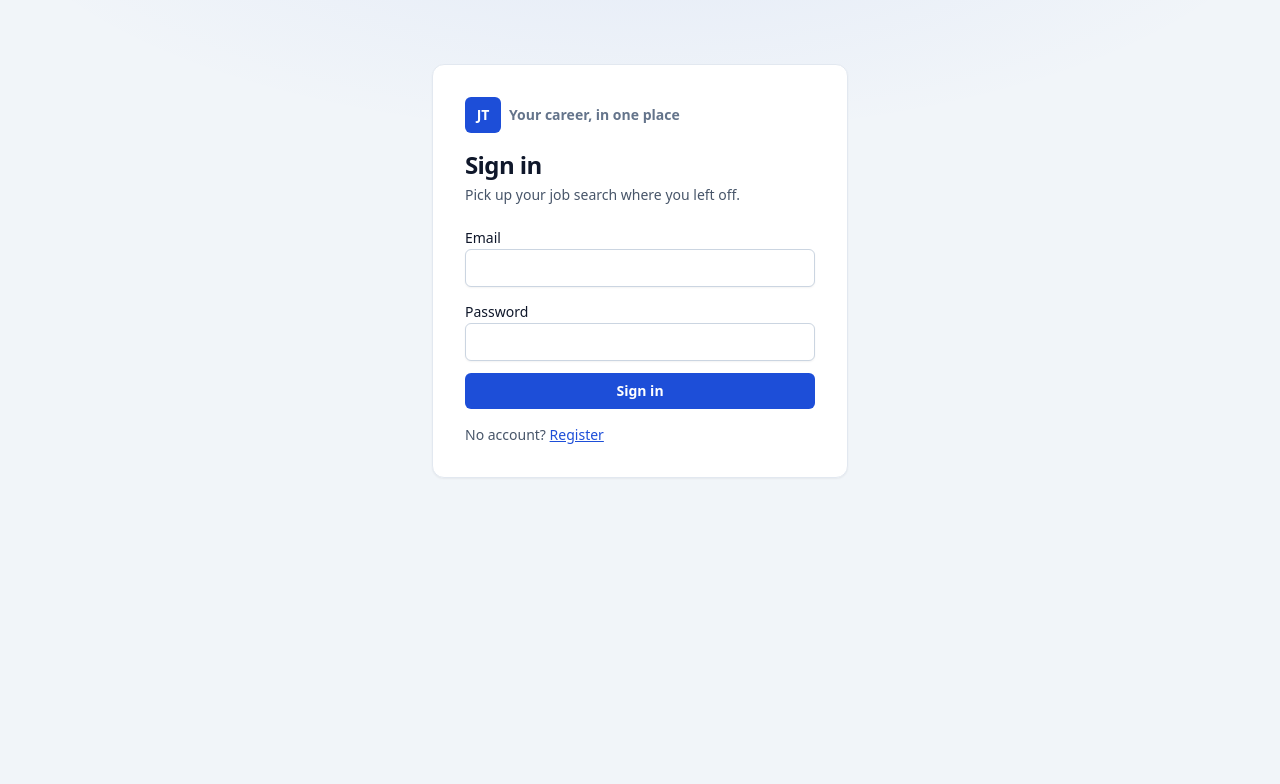
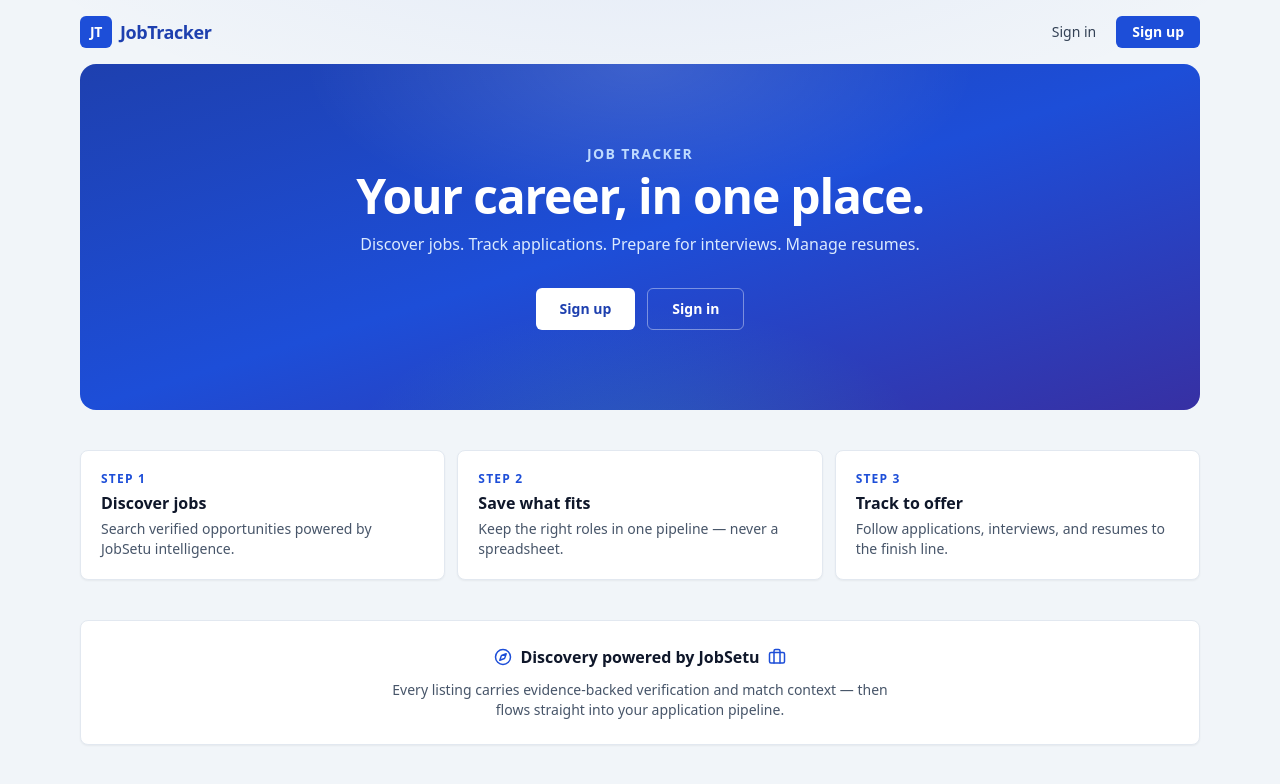
Before and after one commit to AbhiramMandala/job-tracker, a React (Vite) app in the folder frontend/: page / in a window 1280 px wide. Before the commit this address led to /login. Shown: the top 784 px of the page. Built offline with nearby package versions, Linux system fonts and the light colour scheme; no server answers.

Commit message:
feat: public landing, sign-in/up routing, logout to home

```diff
--- a/frontend/src/App.tsx
+++ b/frontend/src/App.tsx
@@ -4,6 +4,7 @@ import { AuthProvider, useAuth } from "./hooks/useAuth";
 import { Layout } from "./components/Layout";
 import { Spinner } from "./components/ui";
 import { LoginPage, RegisterPage } from "./pages/Auth";
+import { PublicHomePage } from "./pages/PublicHome";
 import { HomePage } from "./pages/Home";
 import { ApplicationsPage } from "./pages/Applications";
 import { ApplicationDetailPage } from "./pages/ApplicationDetail";
@@ -17,7 +18,7 @@ function RequireAuth({ children }: { children: JSX.Element }) {
   const { user, loading } = useAuth();
   const location = useLocation();
   if (loading) return <Spinner />;
-  if (!user) return <Navigate to="/login" state={{ from: location.pathname }} replace />;
+  if (!user) return <Navigate to="/sign-in" state={{ from: location.pathname }} replace />;
   return children;
 }
 
@@ -32,8 +33,11 @@ function Shell() {
 
   return (
     <Routes>
-      <Route path="/login" element={<LoginPage />} />
-      <Route path="/register" element={<RegisterPage />} />
+      <Route path="/" element={<PublicHomePage />} />
+      <Route path="/sign-in" element={<LoginPage />} />
+      <Route path="/sign-up" element={<RegisterPage />} />
+      <Route path="/login" element={<Navigate to="/sign-in" replace />} />
+      <Route path="/register" element={<Navigate to="/sign-up" replace />} />
       <Route
         path="/*"
         element={
--- a/frontend/src/components/Layout.tsx
+++ b/frontend/src/components/Layout.tsx
@@ -30,7 +30,7 @@ export function Layout({ children, toast }: { children: ReactNode; toast: string
 
   const onLogout = async () => {
     await logout();
-    navigate("/login");
+    navigate("/");
   };
 
   return (
--- a/frontend/src/pages/Auth.tsx
+++ b/frontend/src/pages/Auth.tsx
@@ -53,7 +53,7 @@ export function LoginPage() {
           </button>
         </form>
         <p className="mt-4 text-sm text-slate-600">
-          No account? <Link to="/register" className="font-medium text-blue-700 underline">Register</Link>
+          No account? <Link to="/sign-up" className="font-medium text-blue-700 underline">Register</Link>
         </p>
       </div>
     </div>
@@ -119,7 +119,7 @@ export function RegisterPage() {
           </button>
         </form>
         <p className="mt-4 text-sm text-slate-600">
-          Have an account? <Link to="/login" className="font-medium text-blue-700 underline">Sign in</Link>
+          Have an account? <Link to="/sign-in" className="font-medium text-blue-700 underline">Sign in</Link>
         </p>
       </div>
     </div>
--- /dev/null
+++ b/frontend/src/pages/PublicHome.tsx
@@ -0,0 +1,89 @@
+import { Link, Navigate } from "react-router-dom";
+import { Briefcase, Compass } from "lucide-react";
+import { useAuth } from "../hooks/useAuth";
+import { Spinner } from "../components/ui";
+
+const STEPS = [
+  { title: "Discover jobs", body: "Search verified opportunities powered by JobSetu intelligence." },
+  { title: "Save what fits", body: "Keep the right roles in one pipeline — never a spreadsheet." },
+  { title: "Track to offer", body: "Follow applications, interviews, and resumes to the finish line." },
+];
+
+export function PublicHomePage() {
+  const { user, loading } = useAuth();
+  if (loading) return <Spinner />;
+  if (user) return <Navigate to="/home" replace />;
+
+  return (
+    <div className="min-h-screen">
+      <header className="mx-auto flex max-w-6xl items-center justify-between px-4 py-4">
+        <span className="flex items-center gap-2 text-lg font-bold tracking-tight text-blue-800">
+          <span className="inline-flex h-8 w-8 items-center justify-center rounded-md bg-blue-700 text-sm font-extrabold text-white">
+            JT
+          </span>
+          JobTracker
+        </span>
+        <nav className="flex items-center gap-2 text-sm" aria-label="Account">
+          <Link to="/sign-in" className="rounded-md px-3 py-1.5 font-medium text-slate-700 hover:bg-slate-100">
+            Sign in
+          </Link>
+          <Link to="/sign-up" className="rounded-md bg-blue-700 px-4 py-1.5 font-semibold text-white hover:bg-blue-800">
+            Sign up
+          </Link>
+        </nav>
+      </header>
+
+      <main className="mx-auto max-w-6xl px-4 pb-16">
+        <section className="reveal relative overflow-hidden rounded-2xl bg-gradient-to-br from-blue-800 via-blue-700 to-indigo-800 px-6 py-14 text-center text-white sm:px-12 sm:py-20">
+          <div
+            aria-hidden="true"
+            className="pointer-events-none absolute inset-0"
+            style={{
+              backgroundImage:
+                "radial-gradient(30rem 14rem at 50% 0%, rgba(255,255,255,0.14), transparent 70%), radial-gradient(26rem 14rem at 50% 115%, rgba(45,212,191,0.20), transparent 70%)",
+            }}
+          />
+          <div className="relative">
+            <p className="text-sm font-semibold uppercase tracking-widest text-blue-200">Job Tracker</p>
+            <h1 className="mx-auto mt-2 max-w-2xl text-4xl font-extrabold tracking-tight sm:text-5xl">
+              Your career, in one place.
+            </h1>
+            <p className="mx-auto mt-3 max-w-xl text-base text-blue-100">
+              Discover jobs. Track applications. Prepare for interviews. Manage resumes.
+            </p>
+            <div className="mt-8 flex flex-wrap justify-center gap-3">
+              <Link to="/sign-up" className="btn-shine inline-flex items-center gap-1.5 rounded-md bg-white px-6 py-2.5 text-sm font-semibold text-blue-800 hover:bg-blue-50">
+                Sign up
+              </Link>
+              <Link to="/sign-in" className="inline-flex items-center gap-1.5 rounded-md border border-white/40 px-6 py-2.5 text-sm font-semibold text-white hover:bg-white/10">
+                Sign in
+              </Link>
+            </div>
+          </div>
+        </section>
+
+        <section aria-label="How it works" className="mt-10 grid gap-3 sm:grid-cols-3">
+          {STEPS.map((s, i) => (
+            <div key={s.title} className="reveal rounded-lg border border-slate-200 bg-white p-5 shadow-sm" style={{ "--reveal-delay": `${i * 60}ms` } as React.CSSProperties}>
+              <p className="text-xs font-bold uppercase tracking-widest text-blue-700">Step {i + 1}</p>
+              <h2 className="mt-1 font-semibold">{s.title}</h2>
+              <p className="mt-1 text-sm text-slate-600">{s.body}</p>
+            </div>
+          ))}
+        </section>
+
+        <section className="reveal mt-10 rounded-lg border border-slate-200 bg-white p-6 text-center shadow-sm">
+          <p className="inline-flex items-center gap-2 font-semibold">
+            <Compass size={18} aria-hidden="true" className="text-blue-700" />
+            Discovery powered by JobSetu
+            <Briefcase size={18} aria-hidden="true" className="text-blue-700" />
+          </p>
+          <p className="mx-auto mt-2 max-w-lg text-sm text-slate-600">
+            Every listing carries evidence-backed verification and match context — then flows
+            straight into your application pipeline.
+          </p>
+        </section>
+      </main>
+    </div>
+  );
+}
```
Also changed, not shown: 2 other files (tests, documents, lock files or other folders).
